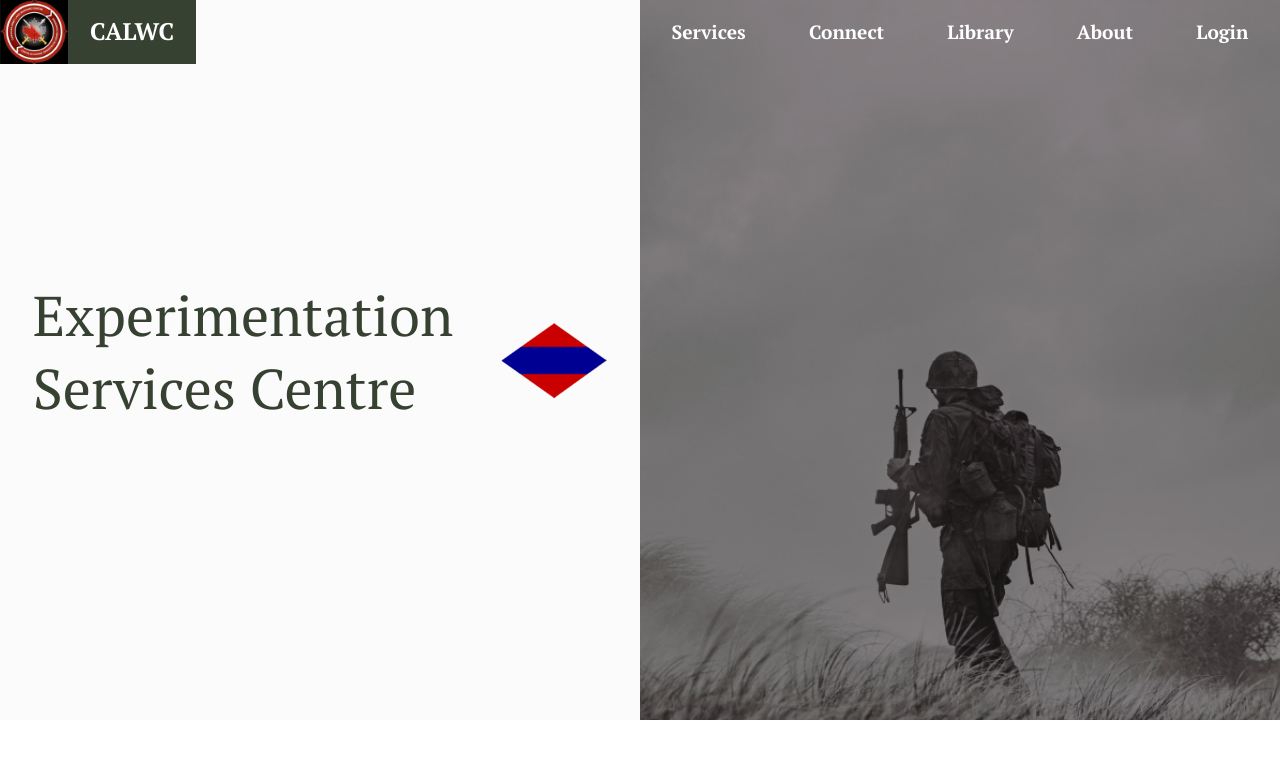
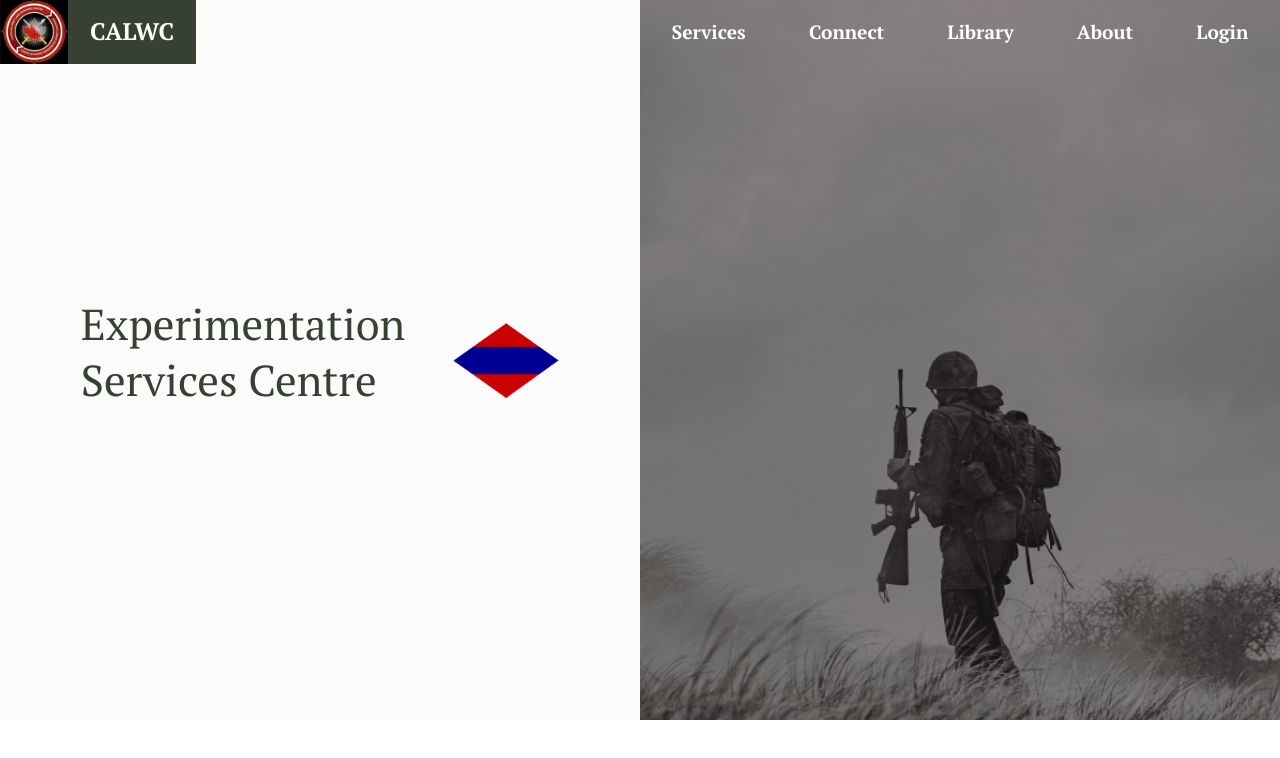
Before and after one commit to ajsib/calwcESC, a Next.js app in the folder front/: page / in a window 1280 px wide. Shown: the top 758 px of the page. Built offline with nearby package versions, Linux system fonts and the light colour scheme.

Commit message:
Update header and navigation styles

```diff
--- a/front/components/Header/Header.tsx
+++ b/front/components/Header/Header.tsx
@@ -7,9 +7,10 @@ const headerStyle = css`
   display: flex;
   justify-content: space-between;
   align-items: center;
-  // position: fixed;
   z-index: 10;
+  position: relative;
   background: transparent;
+  height: 4rem;
 `;
 
 const Header = () => (
--- a/front/components/Header/Navigation.tsx
+++ b/front/components/Header/Navigation.tsx
@@ -7,6 +7,16 @@ const navigationStyle = css`
   align-items: center;
   width: 50vw;
   z-index: 10;
+
+  @media (max-width: 768px) {
+    position: absolute; // Position the navigation absolutely within the header
+    top: 100%; // Align the top of the navigation with the bottom of the header
+    right: 0; // Align the navigation to the right
+    flex-direction: column;
+    a {
+      margin-top: 1.5rem; // Adjust as needed
+    }
+  }
 `;
 
 const linkStyle = css`
--- a/front/components/Landing/HeroContent.tsx
+++ b/front/components/Landing/HeroContent.tsx
@@ -9,16 +9,28 @@ const heroContentStyle = css`
   justify-content: center;
   width: 50vw;
   text-align: left;
-  color: #000;
+  overflow: hidden; // Prevents any overflow of children outside this div
+
+  @media (max-width: 768px) {
+    flex-direction: column;
+    width: 80vw;
+  }
 `;
 
 const titleStyle = css`
-  font-size: 3.5rem;
+  font-size: calc(1.5rem + 1.5vw); // Combines a base size with scalability
   margin-bottom: 1rem;
   color: var(--primary-color);
   line-height: 1.3;
-  margin-left: -0rem;
+  white-space: nowrap;
+  overflow: hidden;
+  text-overflow: ellipsis; // Adds an ellipsis if text overflows
+  @media (max-width: 768px) {
+    font-size: calc(1rem + 3vw); // Increase scalability factor on smaller screens
+    white-space: normal; // Allows text wrapping on smaller screens
+  }
 `;
+
 
 const imageStyle = css`
   margin-left: 3rem;
--- a/front/components/Landing/HeroSection.tsx
+++ b/front/components/Landing/HeroSection.tsx
@@ -16,8 +16,8 @@ const HeroImage = css`
   background-image: url('/images/landing/landing1.png'); // Replace with your image path
   background-size: cover;
   background-position: center;
-  width: 50vw; // Adjust based on your design
-  height: 90vh; // Adjust based on your design
+  width: 50vw;
+  height: 90vh;
   aspect-ratio: 1/1; // Ensure the image maintains a 1:1 aspect ratio
 `;
 
```
